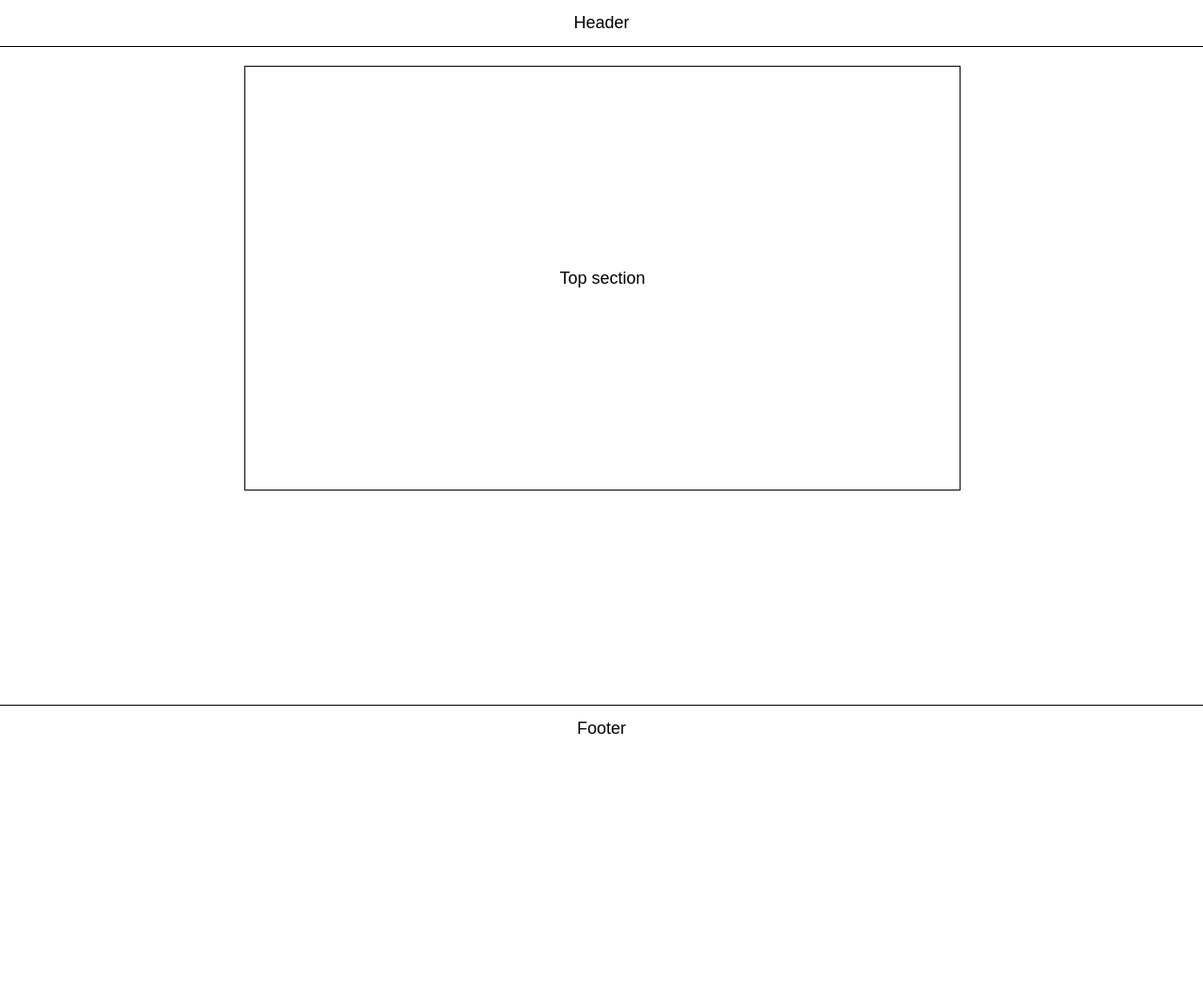
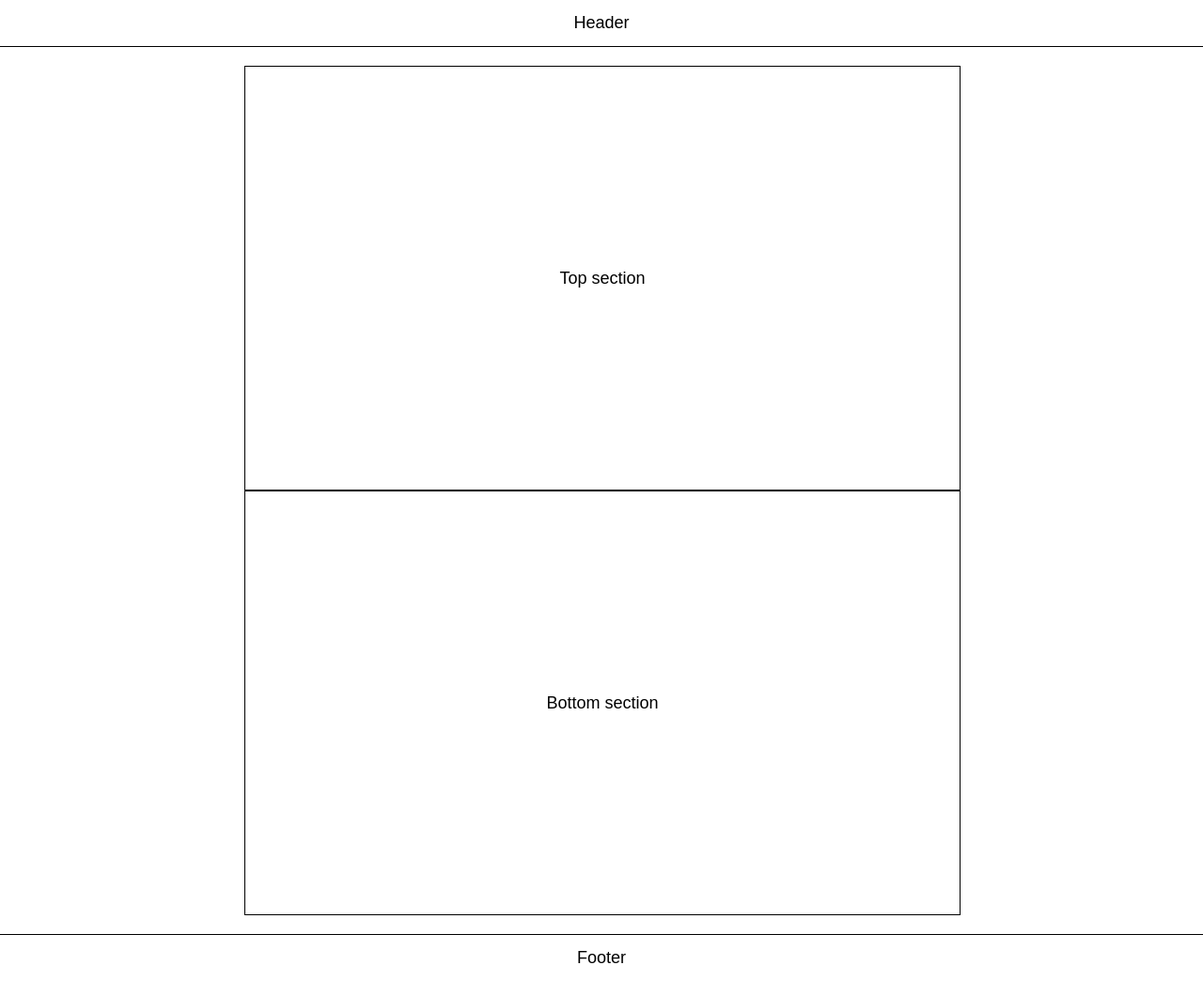
Before and after one commit to ooloo-io/github-flow-sammcilroy, a website: page src/index.html in a window 1280 px wide. Shown: the whole page at 94% size. Before the commit the page ends 800 px from the top, so only its background shows below. Drawn offline with nearby package versions, Linux system fonts and the light colour scheme.

Commit message:
Add bottom section

```diff
--- a/src/index.html
+++ b/src/index.html
@@ -17,9 +17,12 @@
     Header
   </header>
   <main class="content">
-    <section class="section">
+  <section class="section">
       Top section
     </section>
+    <section class="section">
+      Bottom section
+   </section>
   </main>
   <footer class="footer">
     Footer
```
Also changed, not shown: src/styles.css (line endings or trailing spaces), 1 other file.
